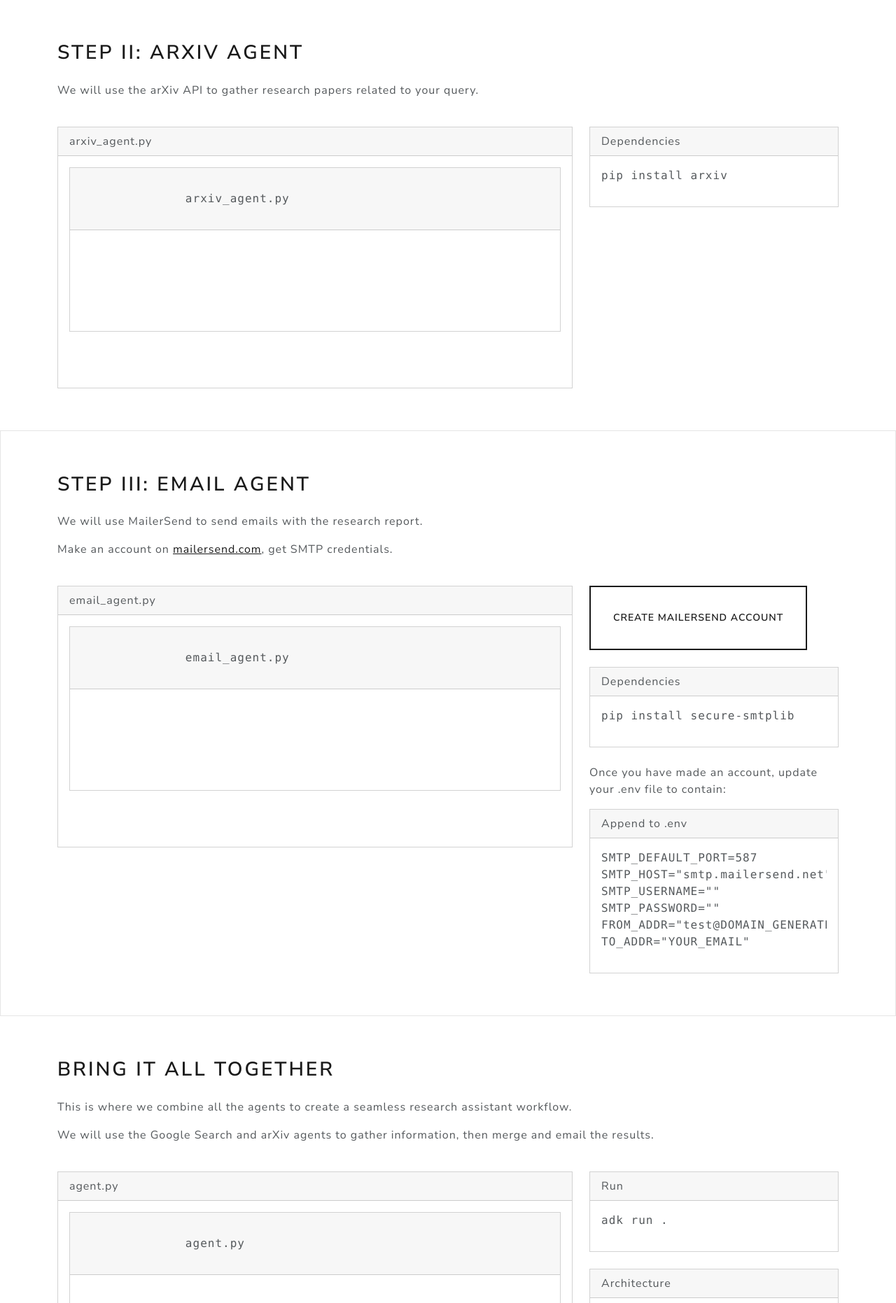
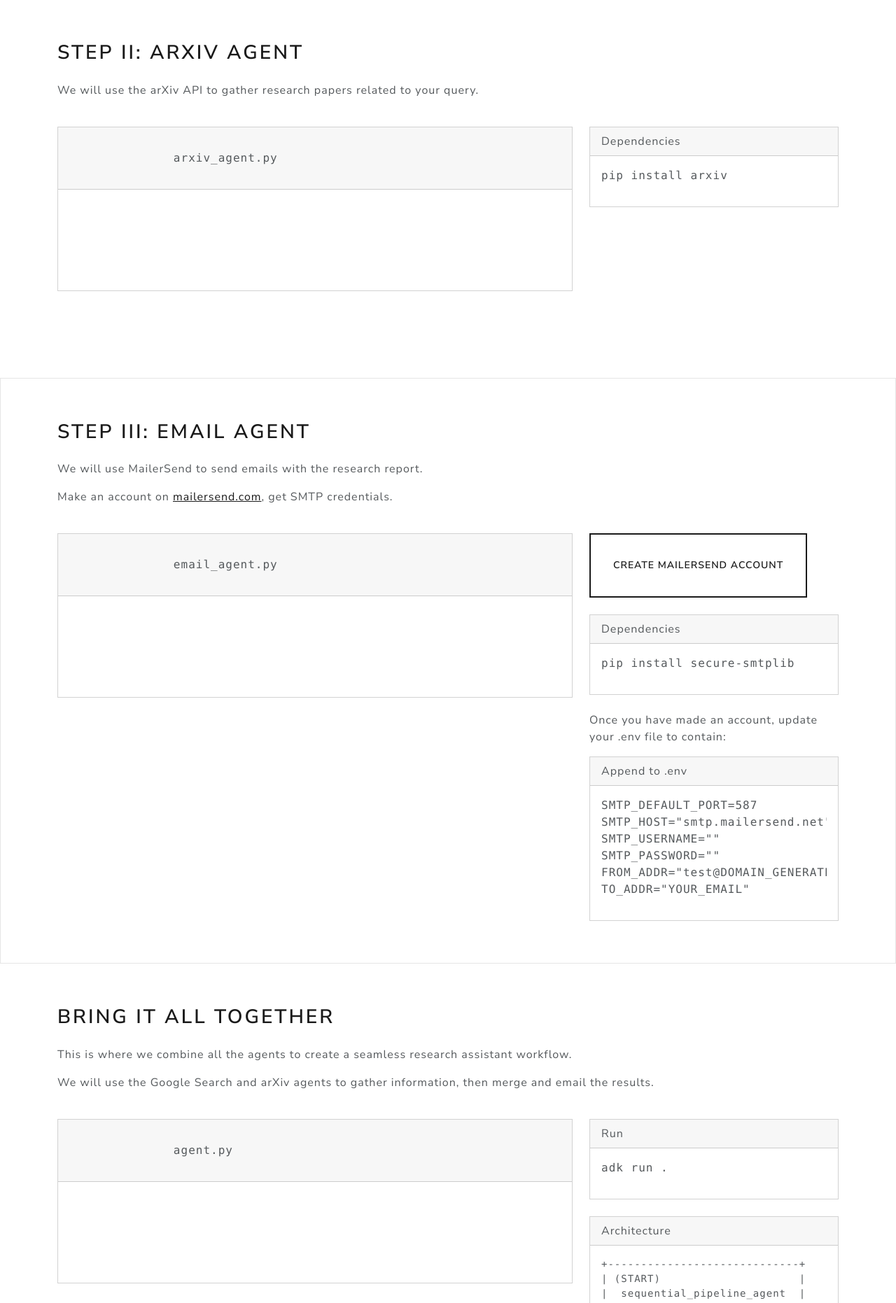
Before and after one commit to nenuadrian/google-agents, a PHP site: page / in a window 1280 px wide. Shown: the part 2373-4235 px from the top of the page at 70% size. Run offline with PHP 8.4, Linux system fonts and the light colour scheme.

Commit message:
snippets

```diff
--- a/workshop/index.php
+++ b/workshop/index.php
@@ -273,14 +273,7 @@ adk run adk_research_assistant
           <p>We will use the arXiv API to gather research papers related to your query.</p>
         </div>
         <div class="col-lg-8">
-          <div class="card">
-            <div class="card-header">
-              arxiv_agent.py
-            </div>
-            <div class="card-body">
-              <pre class="fs-5"><code><?= generate_file_snippets("arxiv_agent") ?></code></pre>
-            </div>
-          </div>
+          <pre class="fs-5"><code><?= generate_file_snippets("arxiv_agent") ?></code></pre>
         </div>
         <div class="col-lg-4">
           <div class="card">
@@ -305,14 +298,7 @@ adk run adk_research_assistant
             credentials.</p>
         </div>
         <div class="col-lg-8">
-          <div class="card">
-            <div class="card-header">
-              email_agent.py
-            </div>
-            <div class="card-body">
-              <pre class="fs-5"><code><?= generate_file_snippets("email_agent") ?></code></pre>
-            </div>
-          </div>
+          <pre class="fs-5"><code><?= generate_file_snippets("email_agent") ?></code></pre>
         </div>
         <div class="col-lg-4">
           <a href="https://www.mailersend.com/" target="_blank" class="btn btn-outline-primary btn-lg">
@@ -357,14 +343,7 @@ TO_ADDR="YOUR_EMAIL"</code></pre>
           <p>We will use the Google Search and arXiv agents to gather information, then merge and email the results.</p>
         </div>
         <div class="col-lg-8">
-          <div class="card">
-            <div class="card-header">
-              agent.py
-            </div>
-            <div class="card-body">
-              <pre class="fs-5"><code><?= generate_file_snippets("agent") ?></code></pre>
-            </div>
-          </div>
+          <pre class="fs-5"><code><?= generate_file_snippets("agent") ?></code></pre>
         </div>
         <div class="col-lg-4">
           <div class="card">
```
